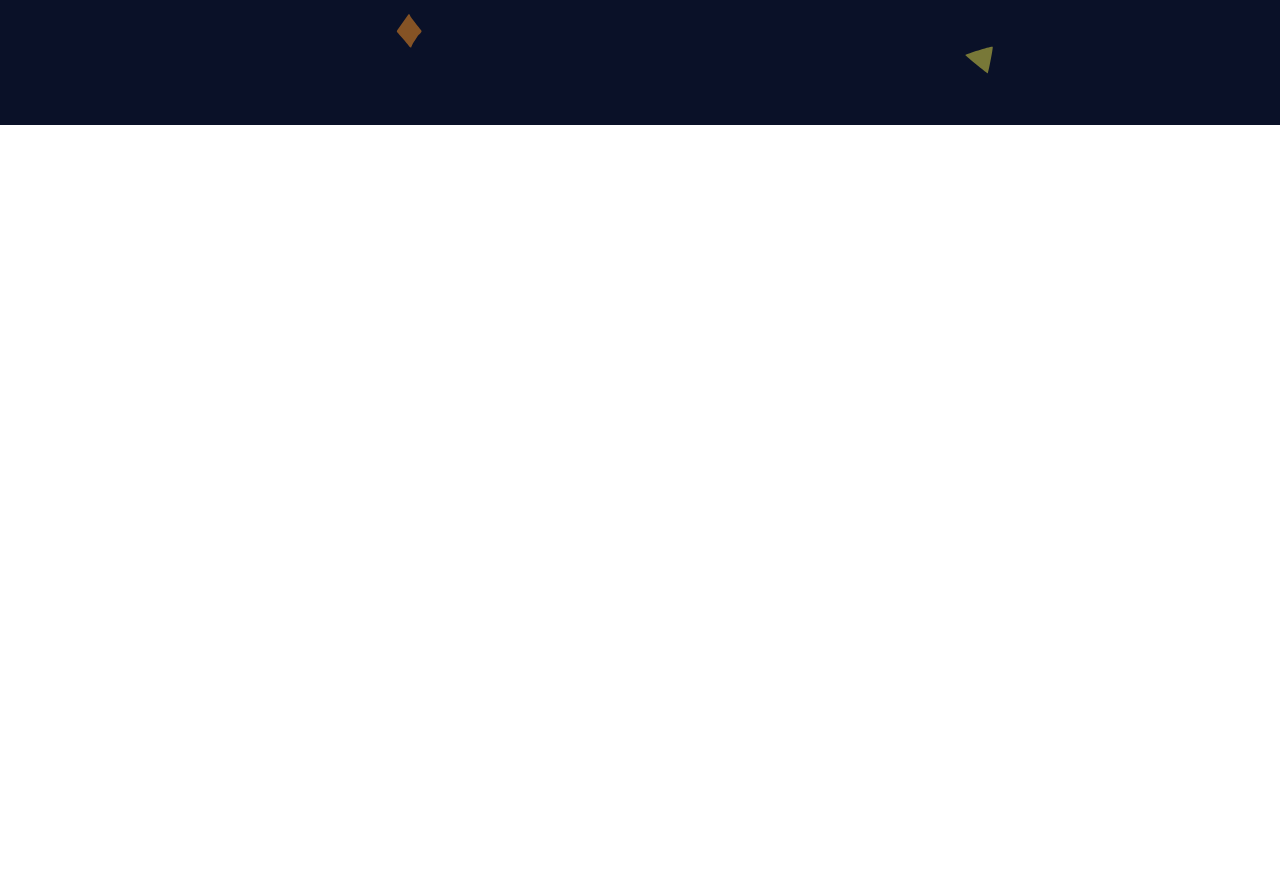
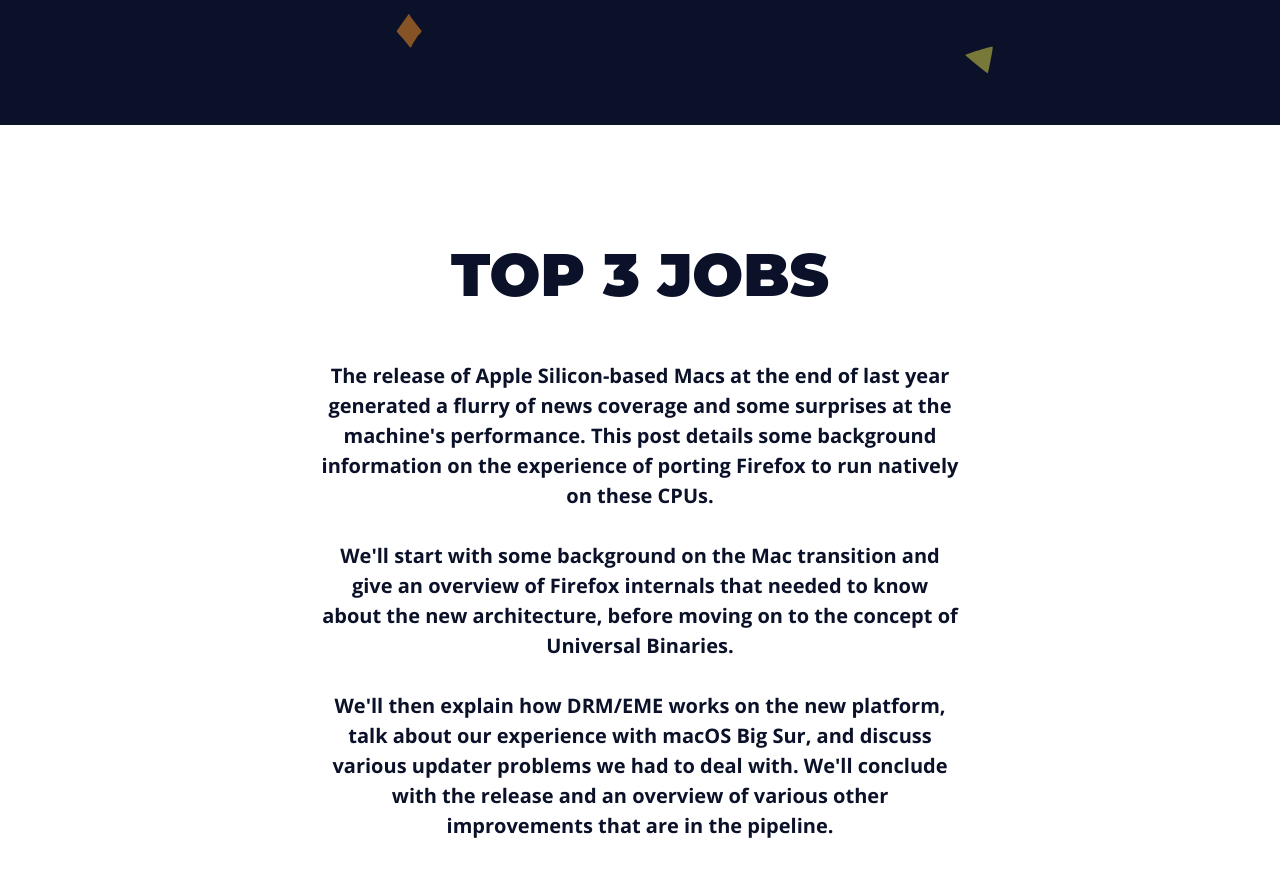
Before and after one commit to diegoespelho/landing-page, a plain HTML site: page index.html in a window 1280 px wide. Shown: the part 800-1676 px from the top of the page. Drawn offline with nearby package versions, Linux system fonts and the light colour scheme.

Commit message:
Seção Top 3

```diff
--- a/assets/css/classes.css
+++ b/assets/css/classes.css
@@ -7,6 +7,7 @@
 
 .white-bg {
   background: var(--white-color);
+  color: var(--primary-color);
 }
 
 .main-content {
--- a/assets/css/elements.css
+++ b/assets/css/elements.css
@@ -5,6 +5,7 @@
 
 html {
   font-size: 62.5%;
+  scroll-behavior: smooth;
 }
 
 body {
@@ -29,7 +30,10 @@
 }
 
 h2 {
-  font-size: 5.5rem;
+  font-size: 6rem;
+  margin-bottom: 5rem;
+  text-transform: uppercase;
+  line-height: 1.2;
 }
 
 h3 {
@@ -51,3 +55,7 @@
 a {
   text-decoration: none;
 }
+
+p {
+  margin-bottom: 3rem;
+}
--- a/assets/css/style.css
+++ b/assets/css/style.css
@@ -26,14 +26,16 @@
   justify-content: center;
 }
 
-.intro-text-content h2 {
-  font-size: 6rem;
-  margin-bottom: 5rem;
-  text-transform: uppercase;
-  line-height: 1.2;
-}
-
 .intro-img img {
   max-width: 100%;
   height: auto;
 }
+
+.top3-content {
+  max-width: 64rem;
+  display: flex;
+  flex-flow: column wrap;
+  justify-content: center;
+  height: 100vh;
+  text-align: center;
+}
--- a/index.html
+++ b/index.html
@@ -20,8 +20,8 @@
 
       <nav>
         <ul>
-          <li><a href="#">intro</a></li>
-          <li><a href="#">top 3</a></li>
+          <li><a href="#intro">intro</a></li>
+          <li><a href="#top3">top 3</a></li>
           <li><a href="#">gallery</a></li>
           <li><a href="#">work</a></li>
           <li><a href="#">contact</a></li>
@@ -32,7 +32,7 @@
 
   <div class="menu-spacing"></div>
 
-  <section class="intro main-bg section">
+  <section id="intro" class="intro main-bg section">
     <div class="main-content intro-content">
       <div class="intro-text-content">
         <h2>January brings us Firefox 85</h2>
@@ -43,8 +43,13 @@
       </div>
     </div>
   </section>
-  <section class="white-bg section">
-
+  <section id="top3" class="white-bg section">
+    <div class="main-content top3-content">
+      <h2>Top 3 jobs</h2>
+      <p>The release of Apple Silicon-based Macs at the end of last year generated a flurry of news coverage and some surprises at the machine's performance. This post details some background information on the experience of porting Firefox to run natively on these CPUs.</p>
+      <p>We'll start with some background on the Mac transition and give an overview of Firefox internals that needed to know about the new architecture, before moving on to the concept of Universal Binaries.</p>
+      <p>We'll then explain how DRM/EME works on the new platform, talk about our experience with macOS Big Sur, and discuss various updater problems we had to deal with. We'll conclude with the release and an overview of various other improvements that are in the pipeline.</p>
+    </div>
   </section>
 </body>
 
```
